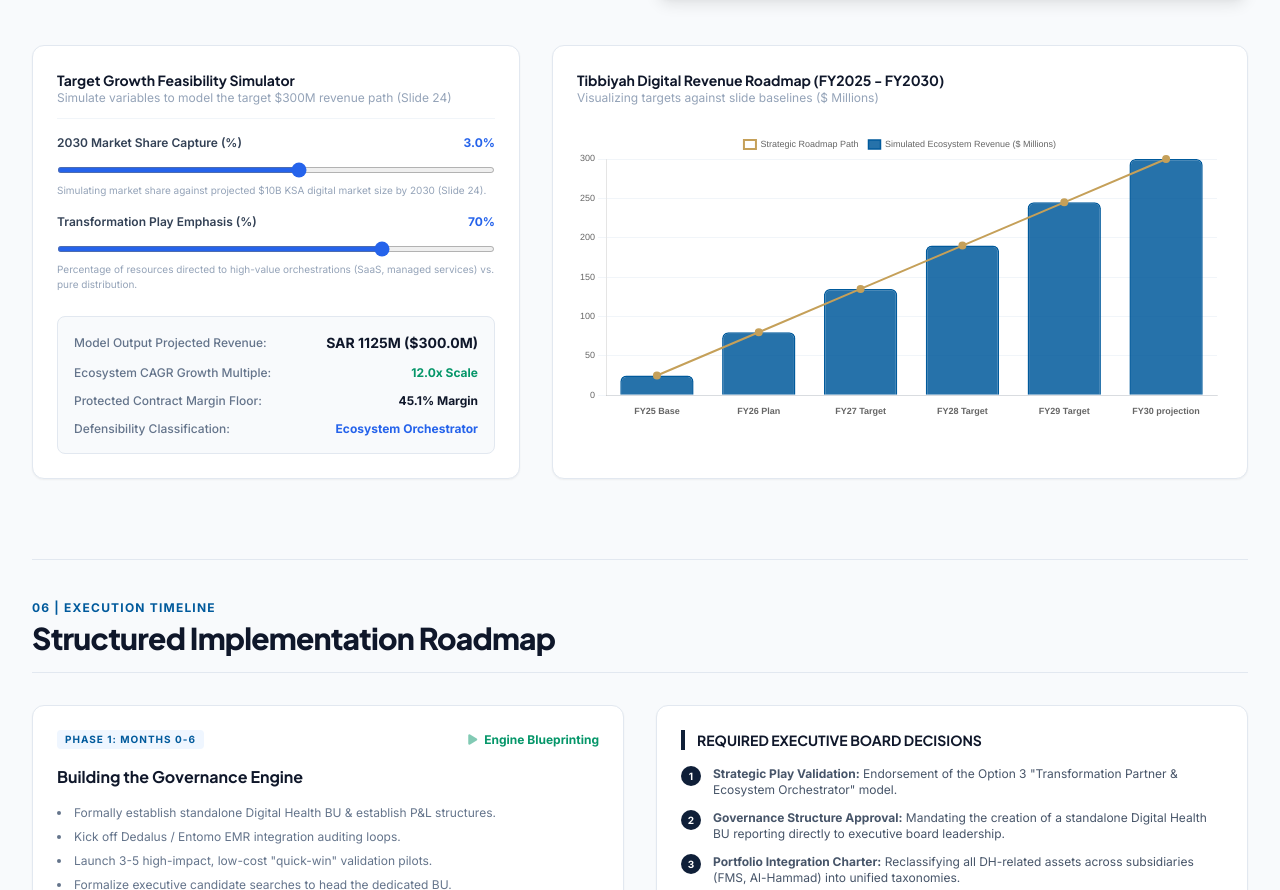
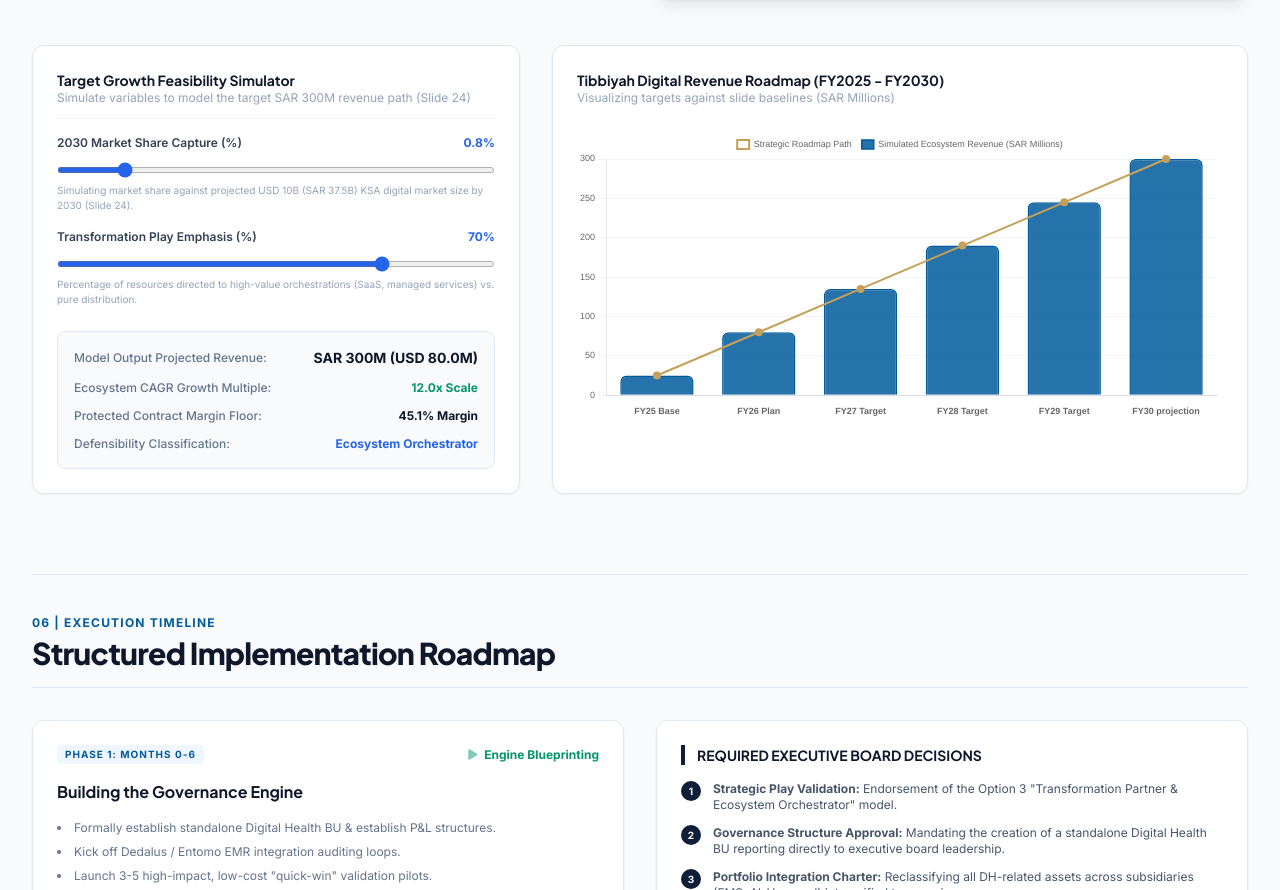
Before and after one commit to Lussinee/tibbiyah-executive-portal, a plain HTML site: page index.html in a window 1280 px wide. Shown: the part 4116-5006 px from the top of the page. Drawn offline with nearby package versions, Linux system fonts and the light colour scheme.

Commit message:
Update website content

```diff
--- a/index.html
+++ b/index.html
@@ -580,7 +580,7 @@
                     <div class="space-y-4">
                         <div class="border-b border-slate-100 pb-3">
                             <h3 class="font-display font-bold text-slate-900 text-sm">Target Growth Feasibility Simulator</h3>
-                            <p class="text-xs text-slate-400">Simulate variables to model the target $300M revenue path (Slide 24)</p>
+                            <p class="text-xs text-slate-400">Simulate variables to model the target SAR 300M revenue path (Slide 24)</p>
                         </div>
 
                         <div class="space-y-4">
@@ -588,10 +588,10 @@
                             <div>
                                 <div class="flex justify-between text-xs font-semibold mb-1">
                                     <span class="text-slate-700">2030 Market Share Capture (%)</span>
-                                    <span id="val-marketShare" class="text-blue-600 font-bold">3.0%</span>
+                                    <span id="val-marketShare" class="text-blue-600 font-bold">0.8%</span>
                                 </div>
-                                <input type="range" id="slider-marketShare" min="0.5" max="5.0" step="0.1" value="3.0" oninput="calculateSimulator()" class="w-full accent-blue-600 h-1.5 bg-slate-200 rounded">
-                                <p class="text-[10px] text-slate-400 mt-1">Simulating market share against projected $10B KSA digital market size by 2030 (Slide 24).</p>
+                                <input type="range" id="slider-marketShare" min="0.1" max="5.0" step="0.1" value="0.8" oninput="calculateSimulator()" class="w-full accent-blue-600 h-1.5 bg-slate-200 rounded">
+                                <p class="text-[10px] text-slate-400 mt-1">Simulating market share against projected USD 10B (SAR 37.5B) KSA digital market size by 2030 (Slide 24).</p>
                             </div>
 
                             <!-- Slider 2 -->
@@ -610,7 +610,7 @@
                     <div class="mt-6 bg-slate-50 border border-slate-200 rounded-lg p-4 space-y-3 text-xs">
                         <div class="flex justify-between items-center">
                             <span class="text-slate-500 font-medium">Model Output Projected Revenue:</span>
-                            <span id="out-revenue" class="font-bold text-slate-900 text-sm">SAR 1,125M ($300M)</span>
+                            <span id="out-revenue" class="font-bold text-slate-900 text-sm">SAR 300M (USD 80M)</span>
                         </div>
                         <div class="flex justify-between items-center">
                             <span class="text-slate-500 font-medium">Ecosystem CAGR Growth Multiple:</span>
@@ -632,7 +632,7 @@
                     <div class="flex justify-between items-center mb-6">
                         <div>
                             <h3 class="font-display font-bold text-slate-900 text-sm">Tibbiyah Digital Revenue Roadmap (FY2025 - FY2030)</h3>
-                            <p class="text-xs text-slate-400">Visualizing targets against slide baselines ($ Millions)</p>
+                            <p class="text-xs text-slate-400">Visualizing targets against slide baselines (SAR Millions)</p>
                         </div>
                     </div>
                     <div class="relative h-[290px]">
@@ -891,39 +891,40 @@
             document.getElementById('val-marketShare').textContent = shareVal.toFixed(1) + "%";
             document.getElementById('val-positioningMix').textContent = mixVal + "%";
 
-            // Total addressable market = $10.0 Billion ($10,000 Million) by 2030 (Slide 18)
-            const projectedMarketSize = 10000;
-            const simulatedRev = projectedMarketSize * (shareVal / 100);
+            // Total addressable market = USD 10.0 Billion by 2030 (Slide 18)
+            // Evaluated in SAR, this translates to exactly SAR 37,500 Million
+            const projectedMarketSizeSAR = 37500;
+            const simulatedRevSAR = projectedMarketSizeSAR * (shareVal / 100);
 
             // Margin Escalator Scale logic based on mix percentage (Distribution baseline 22%, transformation mix scaling to 55%)
             const baseMargin = 22.0;
             const scalingFactor = (mixVal / 100) * 33.0;
             const calculatedMargin = baseMargin + scalingFactor;
 
-            // CAGR multiple calculation comparing base of $25M
-            const growthMultiple = simulatedRev / 25;
+            // CAGR multiple calculation comparing base of SAR 25M
+            const growthMultiple = simulatedRevSAR / 25;
 
             // Determine Defensibility status
             let defLabel = "Digital Reseller";
             if (mixVal >= 30 && mixVal < 60) defLabel = "Technical Integrator";
             else if (mixVal >= 60) defLabel = "Ecosystem Orchestrator";
 
-            // Output Rendering
-            document.getElementById('out-revenue').textContent = `SAR ${Math.round(simulatedRev * 3.75)}M ($${simulatedRev.toFixed(1)}M)`;
+            // Output Rendering in SAR primarily
+            document.getElementById('out-revenue').textContent = `SAR ${Math.round(simulatedRevSAR)}M (USD ${(simulatedRevSAR / 3.75).toFixed(1)}M)`;
             document.getElementById('out-growthMultiple').textContent = `${growthMultiple.toFixed(1)}x Scale`;
             document.getElementById('out-margins').textContent = `${calculatedMargin.toFixed(1)}% Margin`;
             document.getElementById('out-defensibility').textContent = defLabel;
 
             // Trigger visual bar graph scaling update
-            updateChartTrajectory(simulatedRev);
+            updateChartTrajectory(simulatedRevSAR);
         }
 
-        function updateChartTrajectory(finalVal) {
+        function updateChartTrajectory(finalValSAR) {
             if (!digitalTrajectoryChartInstance) return;
 
-            // Reconstruct interpolation points from baseline $25M to calculated final target
-            const delta = (finalVal - 25) / 5;
-            const dataPath = [25, Math.round(25 + delta), Math.round(25 + delta * 2), Math.round(25 + delta * 3), Math.round(25 + delta * 4), Math.round(finalVal)];
+            // Reconstruct interpolation points from baseline SAR 25M to calculated final target
+            const delta = (finalValSAR - 25) / 5;
+            const dataPath = [25, Math.round(25 + delta), Math.round(25 + delta * 2), Math.round(25 + delta * 3), Math.round(25 + delta * 4), Math.round(finalValSAR)];
 
             digitalTrajectoryChartInstance.data.datasets[0].data = dataPath;
             digitalTrajectoryChartInstance.data.datasets[1].data = dataPath;
@@ -1018,7 +1019,7 @@
                     labels: ['FY25 Base', 'FY26 Plan', 'FY27 Target', 'FY28 Target', 'FY29 Target', 'FY30 projection'],
                     datasets: [
                         {
-                            label: 'Simulated Ecosystem Revenue ($ Millions)',
+                            label: 'Simulated Ecosystem Revenue (SAR Millions)',
                             data: [25, 80, 135, 190, 245, 300],
                             backgroundColor: 'rgba(0, 90, 156, 0.85)',
                             borderColor: '#005A9C',
```
